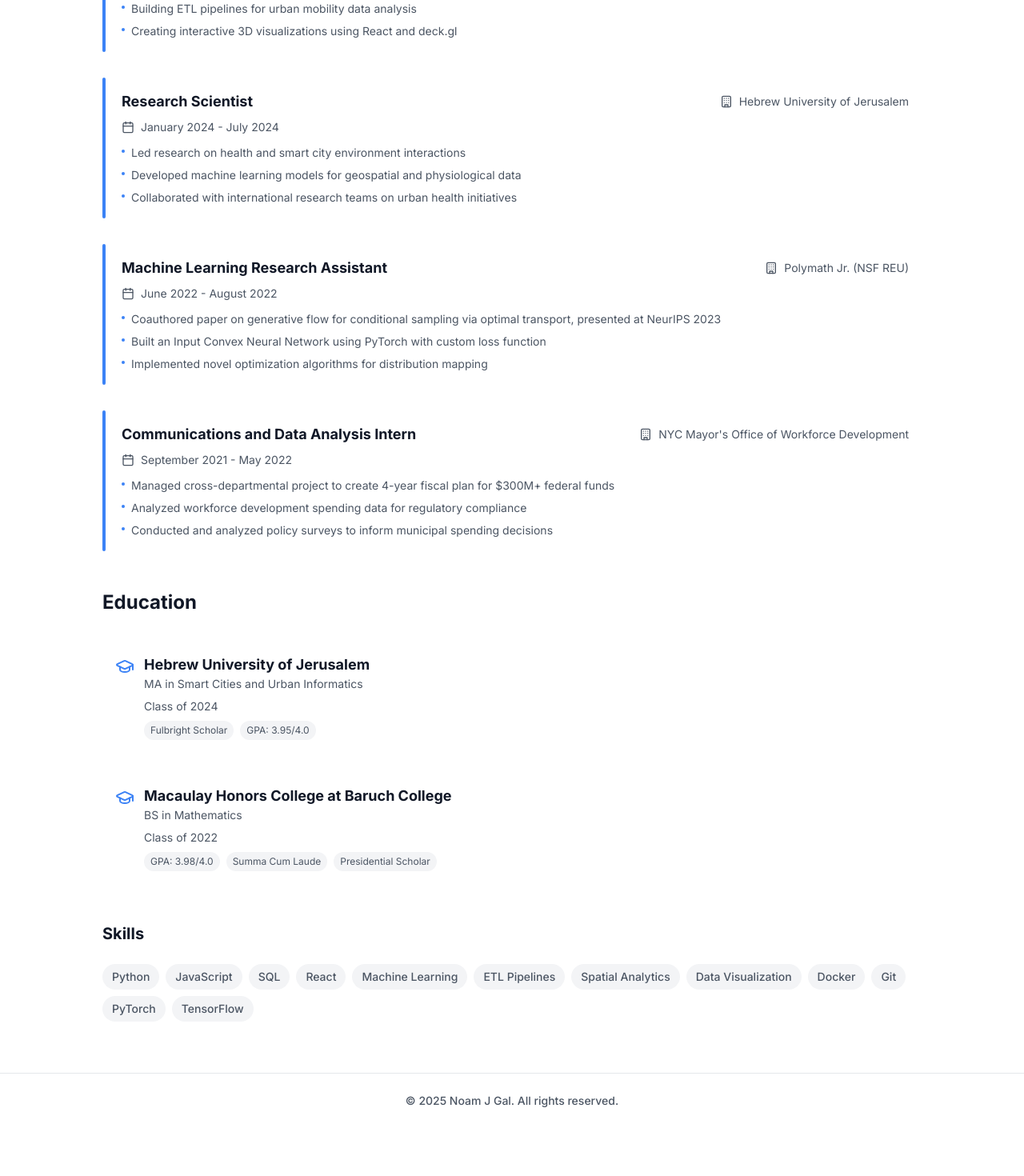
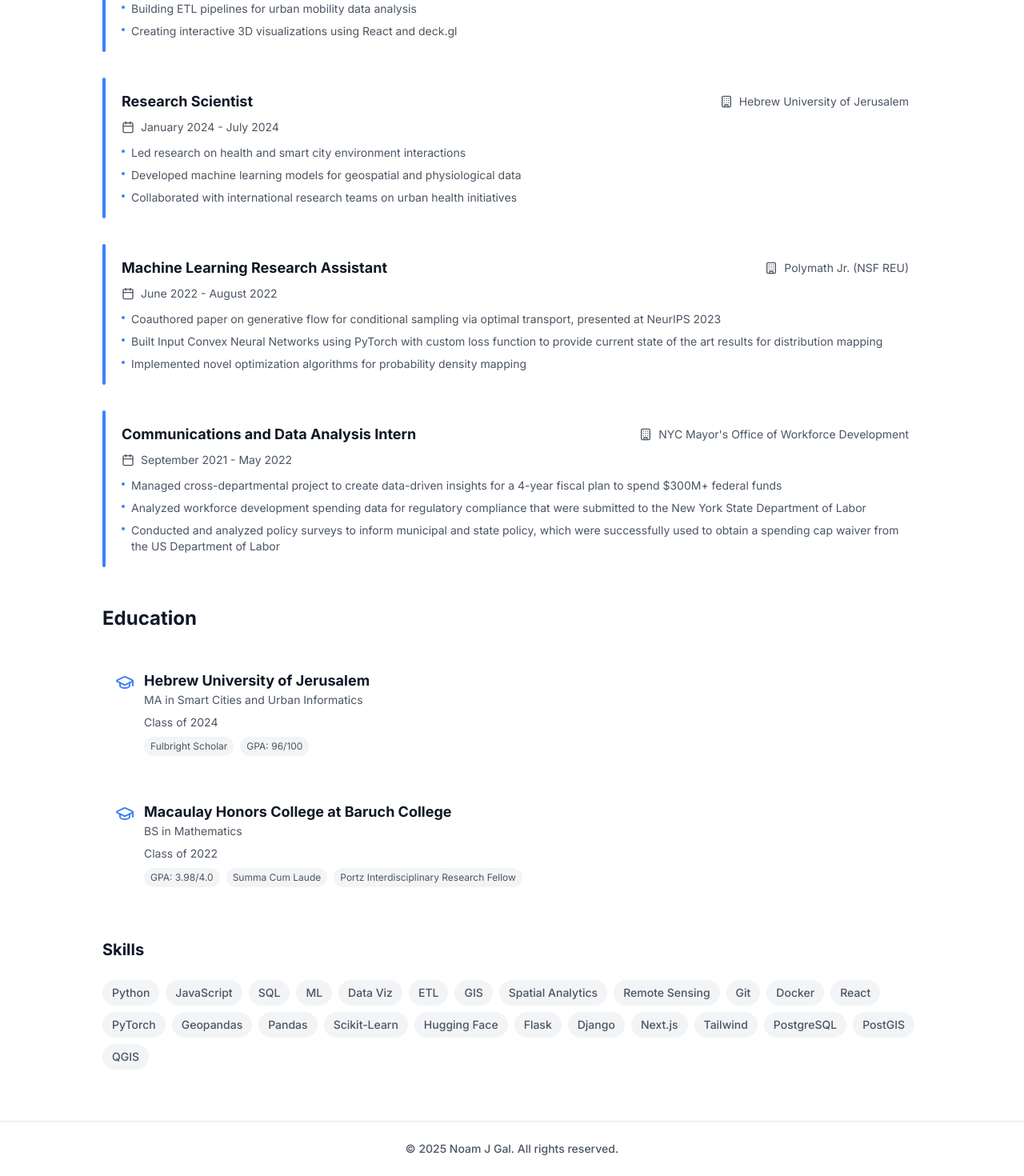
Before and after one commit to noamjgal/noamjgal.github.io, a Next.js app: page / in a window 1280 px wide. Shown: the part 1316-2786 px from the top of the page at 80% size. Before the commit the page ends 2726 px from the top, so only its background shows below. Built offline with nearby package versions, Linux system fonts and the light colour scheme.

Commit message:
revised links

```diff
--- a/src/app/components/Portfolio.tsx
+++ b/src/app/components/Portfolio.tsx
@@ -33,8 +33,8 @@ const Portfolio: React.FC = () => {
     {
       title: "Beer Sheva Innovation District Analysis",
       description: "Developed urban simulation models and interactive 3D visualizations for optimizing infrastructure planning, serving 50,000+ users of the Beer Sheva Innovation District.",
-      technologies: ["Python", "React", "deck.gl", "ETL"],
-      link: "https://github.com/noamjgal"
+      technologies: ["Python", "React", "JavaScript", "deck.gl", "ETL"],
+      link: "https://negevurbanresearch.github.io/dataviz_pages/"
     },
     {
       title: "Urban Vitality Laboratory Research",
@@ -46,13 +46,13 @@ const Portfolio: React.FC = () => {
       title: "Optimal Transport Neural Network",
       description: "Implemented an Input Convex Neural Network for probability density mapping, contributing to research presented at NeurIPS 2023.",
       technologies: ["PyTorch", "Python", "Machine Learning"],
-      link: "https://github.com/noamjgal"
+      link: "https://openreview.net/pdf?id=LXGhneskDs"
     },
     {
       title: "NYC Workforce Development Analytics",
       description: "Led analysis of municipal spending data and stakeholder surveys to create a comprehensive 4-year fiscal plan for over $300M in federal funds.",
       technologies: ["Data Analysis", "Policy Research", "Survey Analytics"],
-      link: "https://github.com/noamjgal"
+      link: "https://dol.ny.gov/system/files/documents/2023/09/nyc-local-plan-py-23-24-mod.pdf"
     }
   ];
 
@@ -83,8 +83,8 @@ const Portfolio: React.FC = () => {
       period: "June 2022 - August 2022",
       responsibilities: [
         "Coauthored paper on generative flow for conditional sampling via optimal transport, presented at NeurIPS 2023",
-        "Built an Input Convex Neural Network using PyTorch with custom loss function",
-        "Implemented novel optimization algorithms for distribution mapping"
+        "Built Input Convex Neural Networks using PyTorch with custom loss function to provide current state of the art results for distribution mapping",
+        "Implemented novel optimization algorithms for probability density mapping"
       ]
     },
     {
@@ -92,9 +92,9 @@ const Portfolio: React.FC = () => {
       company: "NYC Mayor's Office of Workforce Development",
       period: "September 2021 - May 2022",
       responsibilities: [
-        "Managed cross-departmental project to create 4-year fiscal plan for $300M+ federal funds",
-        "Analyzed workforce development spending data for regulatory compliance",
-        "Conducted and analyzed policy surveys to inform municipal spending decisions"
+        "Managed cross-departmental project to create data-driven insights for a 4-year fiscal plan to spend $300M+ federal funds",
+        "Analyzed workforce development spending data for regulatory compliance that were submitted to the New York State Department of Labor",
+        "Conducted and analyzed policy surveys to inform municipal and state policy, which were successfully used to obtain a spending cap waiver from the US Department of Labor"
       ]
     }
   ];
@@ -104,13 +104,13 @@ const Portfolio: React.FC = () => {
       school: "Hebrew University of Jerusalem",
       degree: "MA in Smart Cities and Urban Informatics",
       period: "Class of 2024",
-      achievements: ["Fulbright Scholar", "GPA: 3.95/4.0"]
+      achievements: ["Fulbright Scholar", "GPA: 96/100"]
     },
     {
       school: "Macaulay Honors College at Baruch College",
       degree: "BS in Mathematics",
       period: "Class of 2022",
-      achievements: ["GPA: 3.98/4.0", "Summa Cum Laude", "Presidential Scholar"]
+      achievements: ["GPA: 3.98/4.0", "Summa Cum Laude", "Portz Interdisciplinary Research Fellow"]
     }
   ];
 
@@ -118,15 +118,27 @@ const Portfolio: React.FC = () => {
     "Python",
     "JavaScript",
     "SQL",
+    "ML",
+    "Data Viz",
+    "ETL",
+    "GIS",
+    "Spatial Analytics",
+    "Remote Sensing",
+    "Git",
+    "Docker",
     "React",
-    "Machine Learning",
-    "ETL Pipelines",
-    "Spatial Analytics",
-    "Data Visualization",
-    "Docker",
-    "Git",
     "PyTorch",
-    "TensorFlow"
+    "Geopandas",
+    "Pandas",
+    "Scikit-Learn",
+    "Hugging Face",
+    "Flask",
+    "Django",
+    "Next.js",
+    "Tailwind",
+    "PostgreSQL",
+    "PostGIS",
+    "QGIS"
   ];
 
   const themeClasses = {
@@ -172,7 +184,7 @@ const Portfolio: React.FC = () => {
           <div className="flex flex-col md:flex-row items-start md:items-center gap-6 mb-6">
             <div className={`relative w-32 h-32 md:w-40 md:h-40 rounded-full overflow-hidden border-2 ${themeClasses.border}`}>
               <Image
-                src="/profile.png"
+                src="/Hat-Pic.jpeg"
                 alt="Noam J Gal"
                 width={160}
                 height={160}
```
Also changed, not shown: public/Hat-Pic.jpeg (added).
